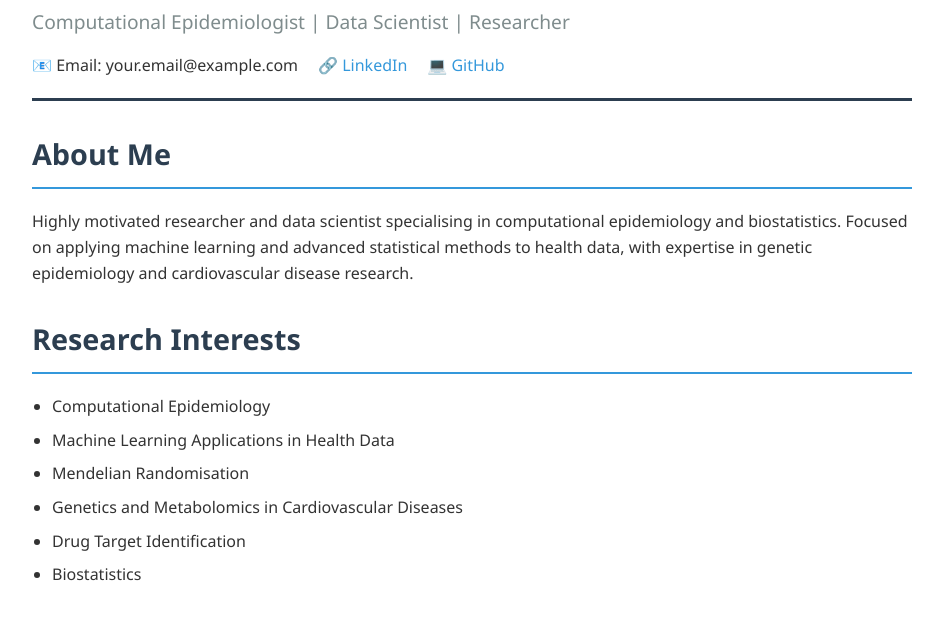
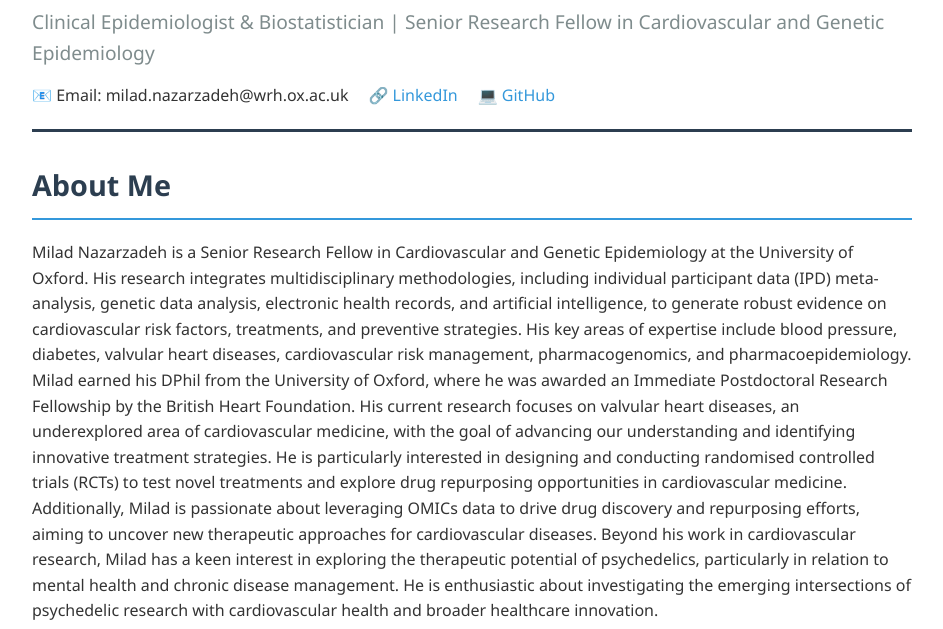
Before and after one commit to miladnazarzadeh/miladnazarzadeh.github.io, a plain HTML site: page index.html in a window 1280 px wide. Shown: the part 127-756 px from the top of the page, without its empty margins (168-1111 px from the left). Drawn offline with Linux system fonts and the light colour scheme.

Commit message:
Update index.html

```diff
--- a/index.html
+++ b/index.html
@@ -146,9 +146,9 @@
     <div class="container">
         <header>
             <h1>Milad Nazarzadeh</h1>
-            <p class="subtitle">Computational Epidemiologist | Data Scientist | Researcher</p>
+            <p class="subtitle"> Clinical Epidemiologist & Biostatistician | Senior Research Fellow in Cardiovascular and Genetic Epidemiology</p>
             <div class="contact-info">
-                <span>📧 Email: your.email@example.com</span>
+                <span>📧 Email: milad.nazarzadeh@wrh.ox.ac.uk</span>
                 <span>🔗 <a href="https://www.linkedin.com/in/milad-nazarzadeh-2a9305b3" target="_blank">LinkedIn</a></span>
                 <span>💻 <a href="https://github.com/miladnazarzadeh" target="_blank">GitHub</a></span>
             </div>
@@ -156,18 +156,22 @@
 
         <section>
             <h2>About Me</h2>
-            <p>Highly motivated researcher and data scientist specialising in computational epidemiology and biostatistics. Focused on applying machine learning and advanced statistical methods to health data, with expertise in genetic epidemiology and cardiovascular disease research.</p>
+            <p>  Milad Nazarzadeh is a Senior Research Fellow in Cardiovascular and Genetic Epidemiology at the University of Oxford. His research integrates multidisciplinary methodologies, including individual participant data (IPD) meta-analysis, genetic data analysis, electronic health records, and artificial intelligence, to generate robust evidence on cardiovascular risk factors, treatments, and preventive strategies. His key areas of expertise include blood pressure, diabetes, valvular heart diseases, cardiovascular risk management, pharmacogenomics, and pharmacoepidemiology.
+
+Milad earned his DPhil from the University of Oxford, where he was awarded an Immediate Postdoctoral Research Fellowship by the British Heart Foundation. His current research focuses on valvular heart diseases, an underexplored area of cardiovascular medicine, with the goal of advancing our understanding and identifying innovative treatment strategies. He is particularly interested in designing and conducting randomised controlled trials (RCTs) to test novel treatments and explore drug repurposing opportunities in cardiovascular medicine. Additionally, Milad is passionate about leveraging OMICs data to drive drug discovery and repurposing efforts, aiming to uncover new therapeutic approaches for cardiovascular diseases.
+
+Beyond his work in cardiovascular research, Milad has a keen interest in exploring the therapeutic potential of psychedelics, particularly in relation to mental health and chronic disease management. He is enthusiastic about investigating the emerging intersections of psychedelic research with cardiovascular health and broader healthcare innovation.</p>
         </section>
 
         <section>
             <h2>Research Interests</h2>
             <ul>
-                <li>Computational Epidemiology</li>
-                <li>Machine Learning Applications in Health Data</li>
-                <li>Mendelian Randomisation</li>
+                <li>Clinical Epidemiology</li>
+                <li>Hypertension</li>
+                <li>Valvular Heart Disease</li>
                 <li>Genetics and Metabolomics in Cardiovascular Diseases</li>
-                <li>Drug Target Identification</li>
-                <li>Biostatistics</li>
+                <li>Drug Target Discovery </li>
+                <li>Mental Health</li>
             </ul>
         </section>
 
```
